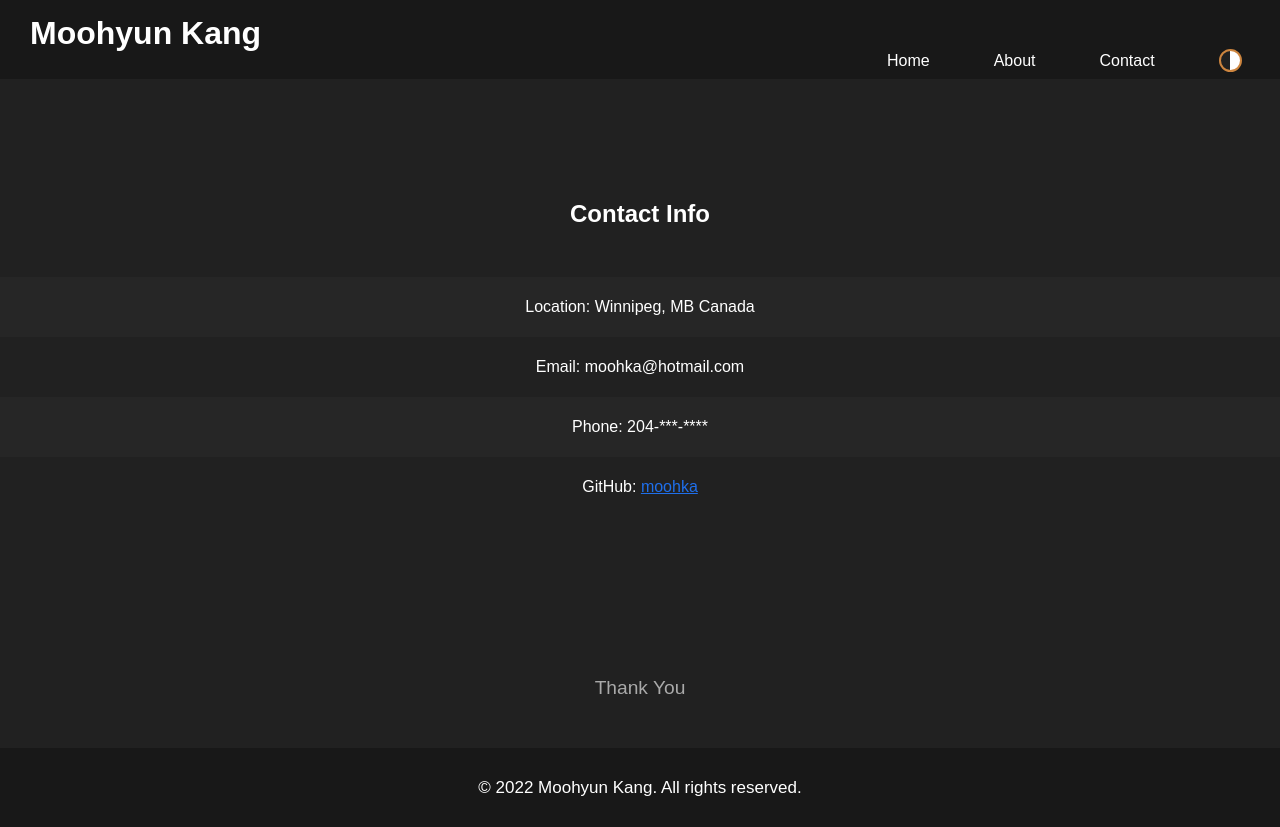
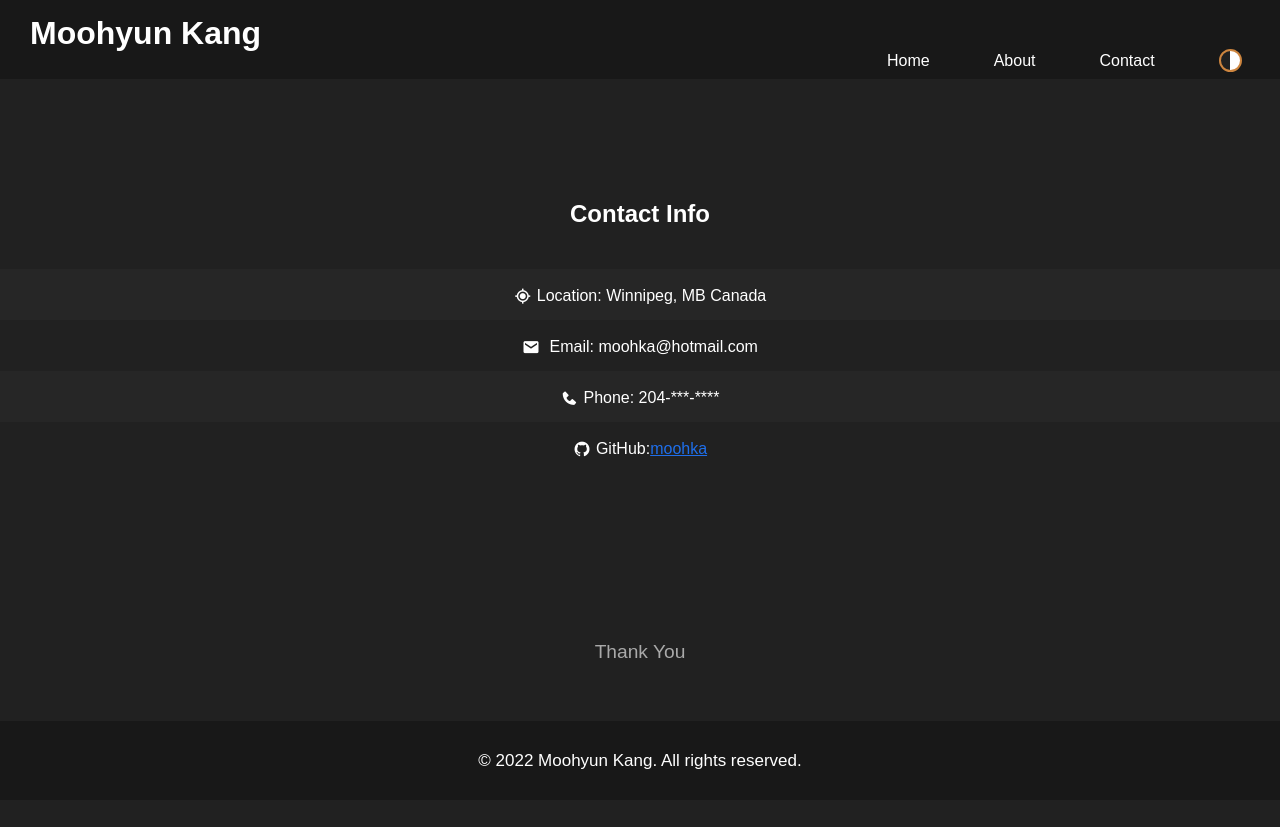
Before and after one commit to grandorca/my-portfolio, a React (Create React App) app: page /contact in a window 1280 px wide. After the commit the page ends 800 px from the top, so only its background shows below. Built offline with nearby package versions, Linux system fonts and the light colour scheme.

Commit message:
npm-update

```diff
--- a/package.json
+++ b/package.json
@@ -7,11 +7,12 @@
     "@testing-library/react": "^13.2.0",
     "@testing-library/user-event": "^13.5.0",
     "bootstrap": "^4.1.1",
+    "npm": "^8.12.1",
     "react": "^18.1.0",
     "react-dom": "^18.1.0",
     "react-icons": "^4.3.1",
     "react-router-dom": "^6.3.0",
-    "react-scripts": "5.0.1",
+    "react-scripts": "^5.0.1",
     "web-vitals": "^2.1.4"
   },
   "scripts": {
--- a/public/index.html
+++ b/public/index.html
@@ -8,18 +8,17 @@
       name="description"
       content="Web site created using create-react-app"
     />
-    <script
-      defer
-      src="https://use.fontawesome.com/releases/v5.15.4/js/all.js"
-      integrity="sha384-rOA1PnstxnOBLzCLMcre8ybwbTmemjzdNlILg8O7z1lUkLXozs4DHonlDtnE7fpc"
-      crossorigin="anonymous"
-    ></script>
     <link
       rel="icon"
       id="favicon"
       type="icon/x-icon"
       href="./favicon-black.png"
     />
+    <link
+      href="https://unpkg.com/boxicons@2.1.2/css/boxicons.min.css"
+      rel="stylesheet"
+    />
+
     <title>My Portfolio</title>
   </head>
 
--- a/src/components/App.jsx
+++ b/src/components/App.jsx
@@ -36,6 +36,7 @@ const App = () => {
     const favicon = document.querySelector("#favicon");
 
     if (theme === "light") {
+      //light-theme
       document.documentElement.style.setProperty(
         "--theme-background",
         "#ffffff"
@@ -67,6 +68,8 @@ const App = () => {
       );
       favicon.href = "./favicon-white.png";
     } else {
+
+      //dark-theme
       document.documentElement.style.setProperty(
         "--theme-background",
         "#212121"
@@ -122,7 +125,7 @@ const App = () => {
         <Routes>
           <Route path="/" element={<Home theme={theme} />} />
           <Route path="/about" element={<About theme={theme} />} />
-          <Route path="/contact" element={<Contact />} />
+          <Route path="/contact" element={<Contact theme={theme}/>} />
           <Route path="*" element={<NotFound />} />
         </Routes>
       </div>
--- a/src/components/Contact.jsx
+++ b/src/components/Contact.jsx
@@ -1,17 +1,35 @@
-const Contact = () => {
+import { useEffect,useState } from "react";
+
+const Contact = (props) => {
+
+  const [icon, setIcon] = useState("");
+  useEffect(()=>{
+    if (props.theme==="light"){
+      setIcon("");
+    }else{
+      setIcon("s");
+    }
+  })
   return (
     <div className="main" id="contact">
       <h2>Contact Info</h2>
       <div className="back-div" id="first-back-div">
-        <p>Location: Winnipeg, MB Canada</p>
+        <p><i class='bx bx-current-location' ></i>Location: Winnipeg, MB Canada</p>
       </div>
-      <p> Email: moohka@hotmail.com</p>
-      <div className="back-div">
-        <p>Phone: 204-***-****</p>
+      <div className="back-div" id="second-back-div">
+        <p>
+          <i class={`bx bx${icon}-envelope`}></i> Email: moohka@hotmail.com
+        </p>
+      </div>
+      <div className="back-div" id="third-back=div">
+        <p>
+          <i class={`bx bx${icon}-phone`}></i>Phone: 204-***-****
+        </p>
       </div>
       <div className="back-div" id="last-back-div">
         <p>
-          GitHub:{" "}
+          <i class="bx bxl-github"></i>
+          GitHub:
           <a href="http://github.com/moohka" target="_blank">
             moohka
           </a>
--- a/src/components/Home.jsx
+++ b/src/components/Home.jsx
@@ -28,7 +28,9 @@ const Home = (props) => {
           Hello, my name is <span id="my-name">Moohyun Kang</span>. Nice to meet
           you
         </p>
-        <p id="intro">I'm an Irish programmer who loves to play around with programming and learning new things.
+        <p id="intro">
+          I'm a programmer who loves to play around with code and
+          learn new things.
         </p>
       </div>
 
@@ -60,10 +62,8 @@ const Home = (props) => {
       <div className="image-div">
           <img alt="building" src={buildingImg} ref={imgRef}></img>
         <div className="visual-text" id="right-side">
-          <p>
-            Concise coding with scructure.
-          </p>
-          <span>Photo by Alexander Kozlov</span>
+          <p>Concise coding with scructure.</p>
+          <span className="citation">Photo by Alexander Kozlov</span>
         </div>
       </div>
 
@@ -75,7 +75,7 @@ const Home = (props) => {
             Lorem ipsum dolor sit amet consectetur, adipisicing elit. Dicta,
             culpa
           </p>
-          <span>Video by Nothing Ahead from Pexels</span>
+          <span className="citation">Video by Nothing Ahead from Pexels</span>
         </div>
           <video
             autoPlay
--- a/src/styles/index.css
+++ b/src/styles/index.css
@@ -448,10 +448,11 @@ header {
 }
 
 img {
+  position: relative;
   -webkit-transition: opacity 2s ease-out;
   transition: opacity 2s ease-out;
-  width: 27vw;
-  min-width: 200px;
+  width: 25vw;
+  min-width: 100px;
   height: auto;
   opacity: 0;
   border-radius: var(--theme-border-radius);
@@ -473,7 +474,6 @@ img.show {
 
 video {
   width: 50vw;
-  min-width: 300px;
   height: auto;
   border-radius: var(--theme-border-radius);
   -webkit-transition: opacity 2s ease-out;
@@ -486,7 +486,7 @@ video.show {
 }
 
 .visual-text {
-  width: 45vw;
+  width: 30vw;
   margin: auto;
   font-size: 18px;
 }
@@ -501,7 +501,7 @@ video.show {
   margin-right: 5vw;
 }
 
-.visual-text span {
+.visual-text .ciation {
   visibility: hidden;
 }
 
@@ -534,11 +534,7 @@ video.show {
 }
 
 #contact h2 {
-  margin-bottom: 6vh;
-}
-
-#contact p {
-  line-height: 60px;
+  margin-bottom: 5vh;
 }
 
 #contact a {
@@ -552,8 +548,10 @@ video.show {
 
 #contact .back-div {
   width: var(--theme-back-div-width);
+  text-align: center;
   margin: auto;
-  text-align: center;
+  padding-top: 15px;
+  padding-bottom: 15px;
   background-color: var(--theme-back-div);
 }
 
@@ -561,12 +559,23 @@ video.show {
   border-top: 1px solid var(--theme-border-color);
 }
 
+#contact #second-back-div {
+  background-color: var(--theme-background);
+}
+
 #contact #last-back-div {
   background-color: var(--theme-background);
 }
 
-#thanks {
-  margin-top: 20vh;
+#contact i {
+  -webkit-transform: translateY(3px);
+          transform: translateY(3px);
+  font-size: large;
+  margin-right: 5px;
+}
+
+#contact #thanks {
+  margin-top: 21vh;
   font-size: larger;
   position: relative;
   bottom: 0;
--- a/src/styles/index.scss
+++ b/src/styles/index.scss
@@ -283,7 +283,7 @@ header {
 #intro {
   margin-top: 2rem;
 }
-//skills
+//skill-set
 #home .back-div {
   display: flex;
   justify-content: center;
@@ -317,9 +317,10 @@ header {
   margin-left: 12%;
 }
 img {
+  position: relative;
   transition: opacity 2s ease-out;
-  width: 27vw;
-  min-width: 200px;
+  width: 25vw;
+  min-width: 100px;
   height: auto;
   opacity: 0;
   border-radius: var(--theme-border-radius);
@@ -334,7 +335,6 @@ img.show {
 }
 video {
   width: 50vw;
-  min-width: 300px;
   height: auto;
   border-radius: var(--theme-border-radius);
   transition: opacity 2s ease-out;
@@ -344,7 +344,7 @@ video.show {
   opacity: 1;
 }
 .visual-text {
-  width: 45vw;
+  width: 30vw;
   margin: auto;
   font-size: 18px;
 }
@@ -356,7 +356,7 @@ video.show {
   text-align: right;
   margin-right: 5vw;
 }
-.visual-text span {
+.visual-text .ciation {
   visibility: hidden;
 }
 /*</visuals>*/
@@ -382,38 +382,45 @@ video.show {
 /*<Contact>*/
 #contact {
   text-align: center;
+  & h2 {
+    margin-bottom: 5vh;
   }
-#contact h2 {
-  margin-bottom: 6vh;
-}
-#contact p {
-  line-height: 60px;
-}
-#contact a {
+  & a {
     color: #1f6feb;
     text-decoration: underline;
   }
-#contact a:hover {
+  & a:hover {
     color: #58a6ff;
   }
-#contact .back-div {
+  & .back-div {
     width: var(--theme-back-div-width);
+    text-align: center;
     margin: auto;
-  text-align: center;
+    padding-top:15px;
+    padding-bottom:15px;
     background-color: var(--theme-back-div);
   }
-#contact #first-back-div {
+  & #first-back-div {
     border-top: 1px solid var(--theme-border-color);
   }
-#contact #last-back-div {
+  & #second-back-div{
     background-color: var(--theme-background);
   }
-#thanks {
-  margin-top: 20vh;
+  & #last-back-div {
+    background-color: var(--theme-background);
+  }
+  & i{
+    transform: translateY(3px);
+    font-size: large;
+    margin-right:5px;
+  }
+  & #thanks {
+    margin-top: 21vh;
     font-size: larger;
     position: relative;
     bottom: 0;
     animation: blink 2.5s linear infinite;
+  }
 }
 @keyframes blink {
   0% {
```
Also changed, not shown: 2 other files (tests, documents, lock files or other folders). Lines whose indentation alone changed are shown as unchanged.
